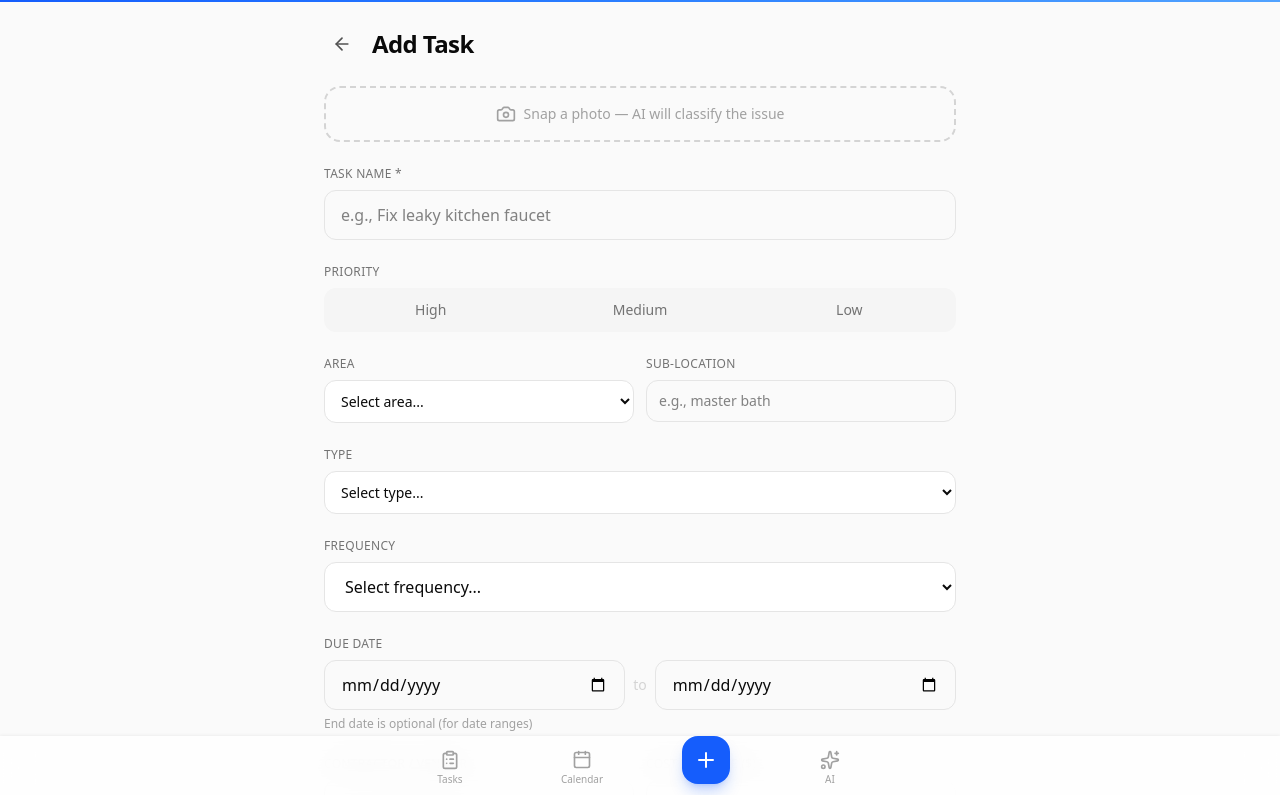
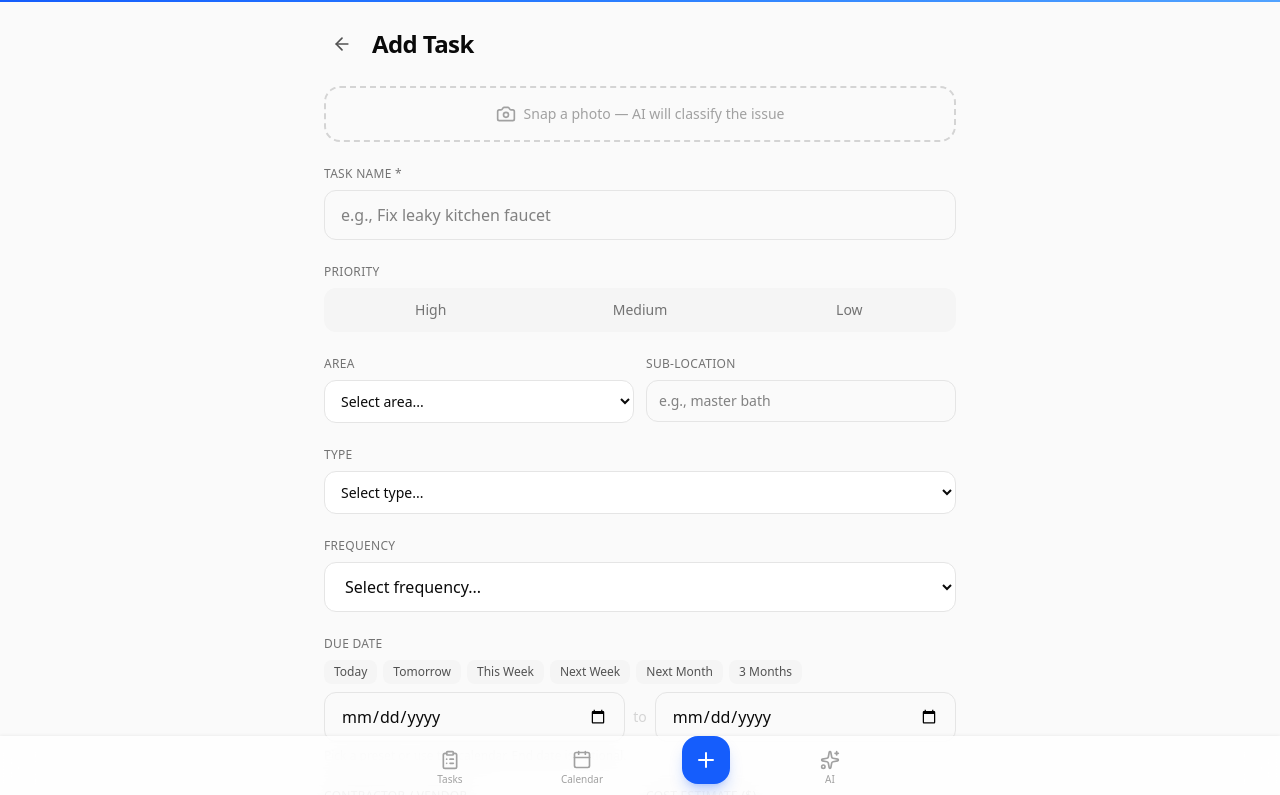
Before and after one commit to jayscottaf/TaskManager-Braim-Rd, a Next.js app: page /add in a window 1280 px wide. Shown: the top 795 px of the page. Built offline with nearby package versions, Linux system fonts and the light colour scheme.

Commit message:
Add quick-select date presets above due date picker
Today, Tomorrow, This Week, Next Week, Next Month, 3 Months
buttons auto-fill the due date. Active preset highlights in blue.
Manual date picker still available below for custom dates.

https://claude.ai/code/session_01FimC3xZriMN4uKYiakJMW1

```diff
--- a/components/task-form.tsx
+++ b/components/task-form.tsx
@@ -316,22 +316,51 @@ export function TaskForm({ task, mode }: TaskFormProps) {
         <label className="block text-xs font-medium uppercase tracking-wide text-neutral-500 mb-2">
           Due Date
         </label>
+        <div className="flex flex-wrap gap-1.5 mb-2">
+          {[
+            { label: "Today", days: 0 },
+            { label: "Tomorrow", days: 1 },
+            { label: "This Week", days: (() => { const d = new Date(); return 7 - d.getDay(); })() },
+            { label: "Next Week", days: (() => { const d = new Date(); return 14 - d.getDay(); })() },
+            { label: "Next Month", days: 30 },
+            { label: "3 Months", days: 90 },
+          ].map(({ label, days }) => {
+            const d = new Date();
+            d.setDate(d.getDate() + days);
+            const val = d.toISOString().split("T")[0];
+            const isActive = dueDateStart === val;
+            return (
+              <button
+                key={label}
+                type="button"
+                onClick={() => setDueDateStart(val)}
+                className={`px-2.5 py-1 rounded-lg text-xs font-medium transition-all ${
+                  isActive
+                    ? "bg-blue-600 text-white shadow-sm"
+                    : "bg-neutral-100 dark:bg-neutral-800 text-neutral-600 dark:text-neutral-400 hover:bg-neutral-200 dark:hover:bg-neutral-700"
+                }`}
+              >
+                {label}
+              </button>
+            );
+          })}
+        </div>
         <div className="flex gap-2 items-center">
           <input
             type="date"
             value={dueDateStart}
             onChange={(e) => setDueDateStart(e.target.value)}
-            className="flex-1 px-4 py-3 rounded-xl border border-neutral-200 text-base focus:outline-none focus:ring-2 focus:ring-blue-600 transition-shadow"
+            className="flex-1 px-4 py-3 rounded-xl border border-neutral-200 dark:border-neutral-700 dark:bg-neutral-900 text-base focus:outline-none focus:ring-2 focus:ring-blue-600 transition-shadow"
           />
           <span className="text-neutral-300 text-sm">to</span>
           <input
             type="date"
             value={dueDateEnd}
             onChange={(e) => setDueDateEnd(e.target.value)}
-            className="flex-1 px-4 py-3 rounded-xl border border-neutral-200 text-base focus:outline-none focus:ring-2 focus:ring-blue-600 transition-shadow"
+            className="flex-1 px-4 py-3 rounded-xl border border-neutral-200 dark:border-neutral-700 dark:bg-neutral-900 text-base focus:outline-none focus:ring-2 focus:ring-blue-600 transition-shadow"
           />
         </div>
-        <p className="text-xs text-neutral-400 mt-1.5">End date is optional (for date ranges)</p>
+        <p className="text-xs text-neutral-400 mt-1.5">Pick a preset or use the calendar. End date is optional.</p>
       </div>
 
       {/* Contractor + Cost side by side */}
```
